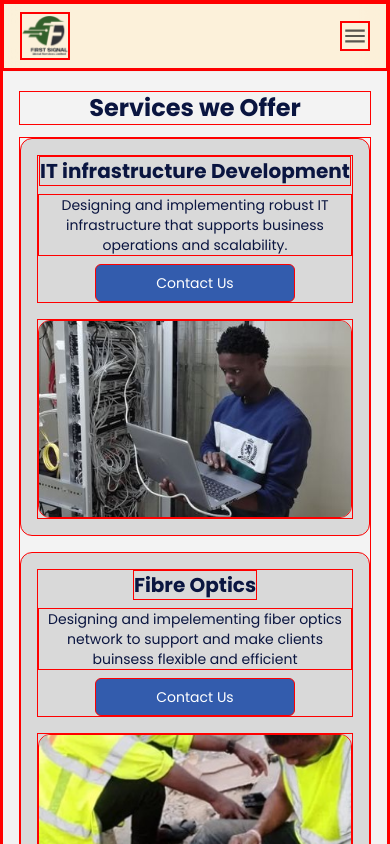
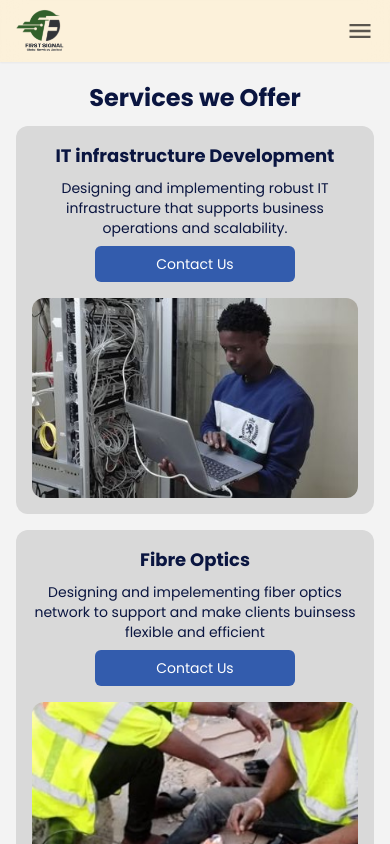
Before and after one commit to Dennardavid/First-Signal, a Next.js app: page /products in a window 390 px wide. Shown: the top 844 px of the page. Built offline with nearby package versions, Linux system fonts and the light colour scheme.

Commit message:
all pages set

```diff
--- a/src/app/globals.css
+++ b/src/app/globals.css
@@ -1,6 +1,7 @@
 @tailwind base;
 @tailwind components;
 @tailwind utilities;
- * {
+/*  * {
   border: 1px solid red;
 }
+ */
--- a/src/components/products.jsx
+++ b/src/components/products.jsx
@@ -2,7 +2,6 @@ import React from "react";
 
 export default function Products() {
   const products = [
-
     {
       name: "IT infrastructure Development",
       description:
@@ -38,7 +37,6 @@ export default function Products() {
       image: "/cctvinstall.jpg",
       color: "bg-[#5FC2947D]",
     },
-
     {
       name: "IT Executive Training",
       description:
@@ -49,21 +47,22 @@ export default function Products() {
   ];
 
   return (
-    <section className="container mx-auto px-4 lg:px-0 py-5 text-[#0A1540] w-full max-w-screen-xl ">
+    <div className="w-full border-b border-[#D9D9D9]">
+      <section className="container mx-auto px-4 md:px-8 lg:px-9 xl:px-0 py-5 text-[#0A1540] w-full max-w-screen-xl">
         <h1 className="text-2xl xl:text-4xl font-bold text-center mb-3 xl:mb-10">
           Services we Offer
         </h1>
-      <div className="grid grid-cols-1 md:grid-cols-2 gap-4 xl:gap-8">
+        <div className="grid grid-cols-1 lg:grid-cols-2 gap-4 xl:gap-8">
           {products.map((product, index) => (
             <div
               key={index}
-            className={`${product.color} rounded-xl p-4 xl:p-6 flex flex-col md:flex-row items-center gap-4 xl:gap-6`}
+              className={`${product.color} rounded-xl p-4 xl:p-6 flex flex-col md:justify-center md:items-center md:flex-row items-start gap-4 xl:gap-6`}
             >
-            <div className="flex-1 flex flex-col items-center xl:items-start space-y-2 xl:space-y-4">
-              <h2 className="text-xl xl:text-3xl text-center lg: font-bold">
+              <div className="flex-1 flex flex-col items-center md:items-start space-y-2 xl:space-y-4">
+                <h2 className="text-lg md:text-xl xl:text-2xl text-center md:text-left font-bold">
                   {product.name}
                 </h2>
-              <p className="text-sm md:text-base xl:text-lg text-center lg:text-left">
+                <p className="text-sm md:text-base xl:text-lg text-center md:text-left">
                   {product.description}
                 </p>
                 <button className="text-white bg-[#335CAD] rounded-md w-[200px] py-2 text-sm md:text-base xl:text-lg hover:bg-[#2a4b8d] transition-colors">
@@ -81,5 +80,6 @@ export default function Products() {
           ))}
         </div>
       </section>
+    </div>
   );
 }
--- a/src/components/services.jsx
+++ b/src/components/services.jsx
@@ -23,7 +23,7 @@ export default function Services() {
     },
   ];
   return (
-    <section className="flex flex-col items-center">
+    <section className="flex flex-col items-center pb-4">
       {Services.map((service) => (
         <div key={service.title} className={`w-full ${service.color}`}>
           <div className="px-4 md:px-8 xl:px-0 py-6 w-full max-w-screen-xl mx-auto flex flex-col-reverse gap-3 md:flex-row justify-between items-center">
--- a/src/components/whoweare.jsx
+++ b/src/components/whoweare.jsx
@@ -4,7 +4,7 @@ import Missions from "./missions";
 export default function Whoweare() {
   return (
     <>
-      <section className="px-4 py-6 w-full max-w-screen-xl mx-auto">
+      <section className="px-4 py-5 w-full max-w-screen-xl mx-auto">
         <div className="flex flex-col lg:flex-row justify-between items-center gap-8 xl:gap-12">
           <div className="flex-1 flex flex-col items-center lg:items-start text-center lg:text-left">
             <h1 className="text-[#0A1540] text-2xl md:text-5xl xl:text-7xl font-bold leading-tight xl:leading-snug">
@@ -30,14 +30,14 @@ export default function Whoweare() {
         </div>
       </section>
 
-      <section className="mt-2 lg:mt-8">
-        <h2 className="text-2xl lg:text-4xl font-bold text-center text-[#0A1540] mb-2">
+      <section className="mt-2 lg:mt-8 bg-[#0F1E5A]">
+        <h2 className="text-2xl lg:text-4xl font-bold text-center text-[#CCD6EB] pt-5">
           Our Values
         </h2>
         <CompanyValues />
       </section>
 
-      <section className="mt-2">
+      <section className="mt-5">
         <Missions />
       </section>
     </>
```
Lines whose indentation alone changed are shown as unchanged.
